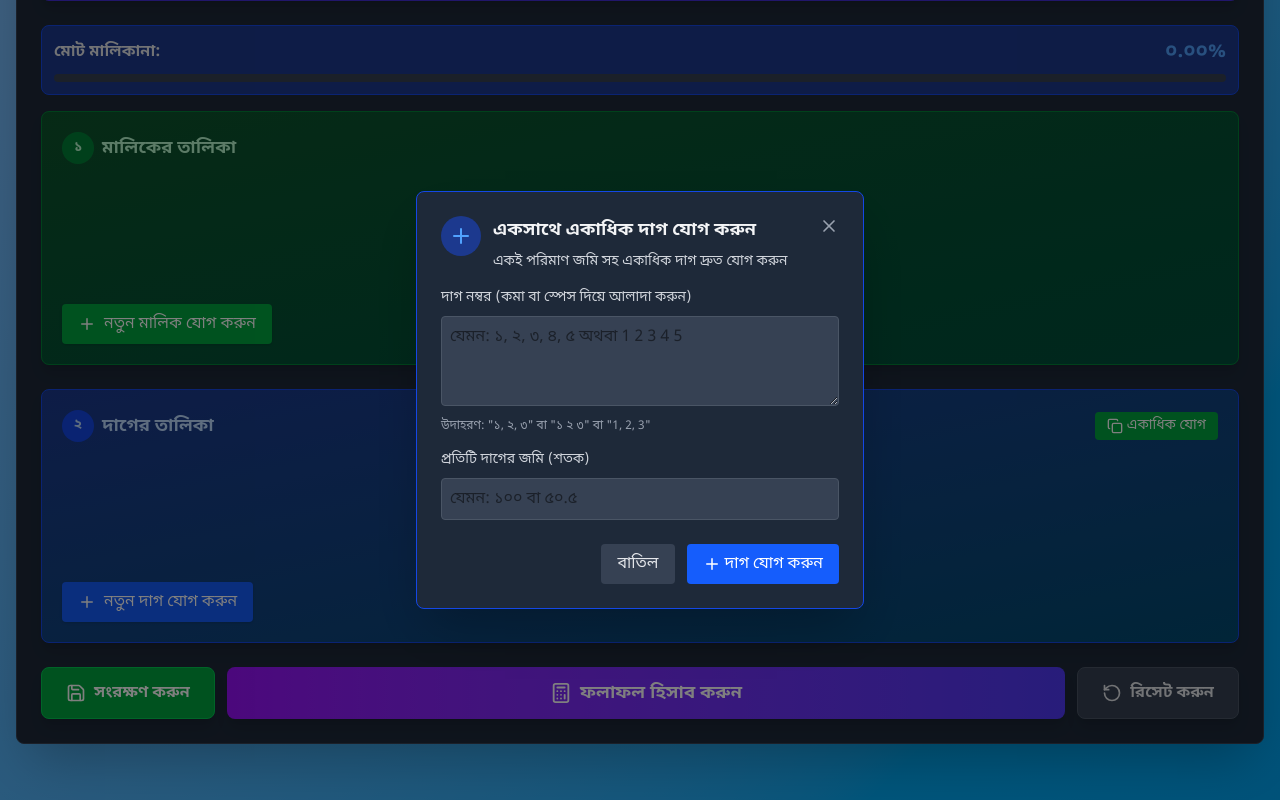
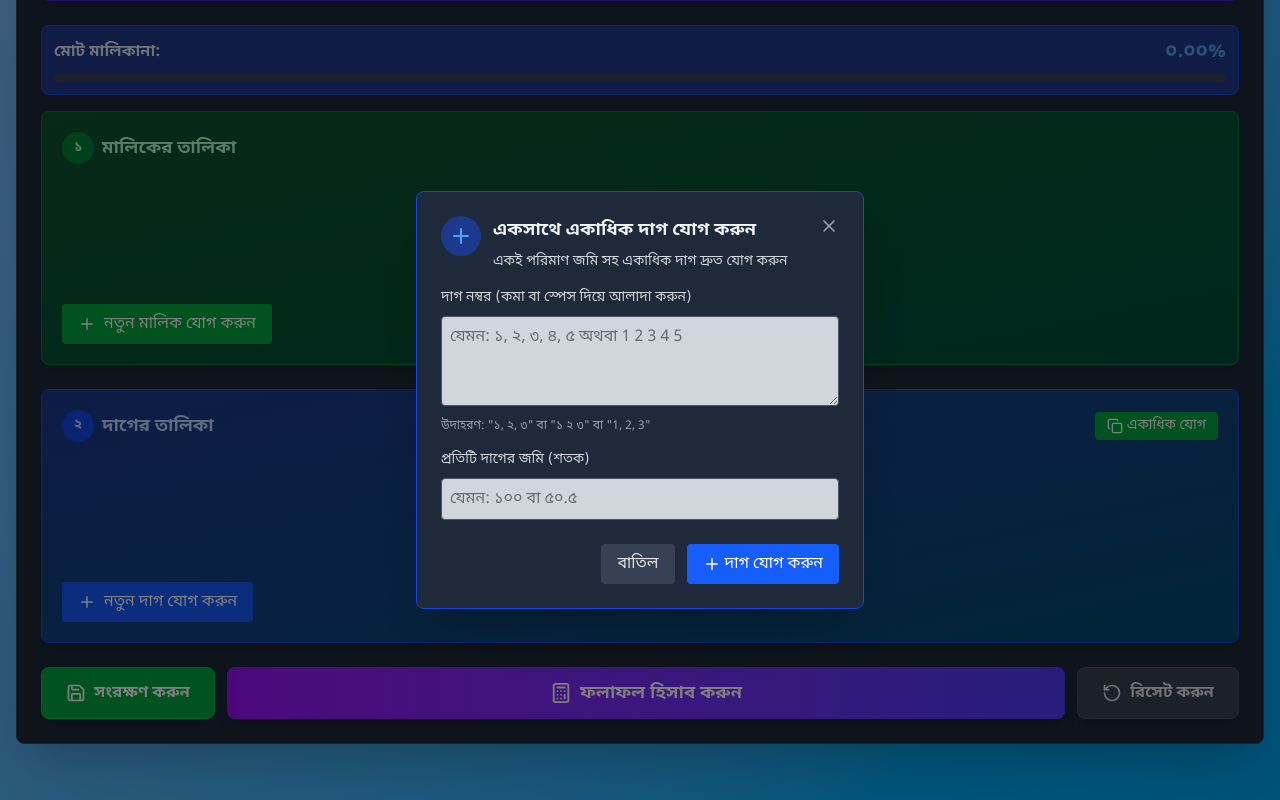
Before and after one commit to shoieb-dev/bengal-land-share-calculator, a Next.js app: page / in a window 1280 px wide. Both pictures are taken after a click on the button "একাধিক যোগ". Shown: the part 472-1272 px from the top of the page. Built offline with nearby package versions, Linux system fonts and the light colour scheme.

Commit message:
update input field color

```diff
--- a/src/components/khatian/BulkAddDagModal.tsx
+++ b/src/components/khatian/BulkAddDagModal.tsx
@@ -76,7 +76,7 @@ export default function BulkAddDagModal({ show, onClose, onAdd }: BulkAddDagModa
               onChange={(e) => setDagNumbers(e.target.value)}
               placeholder="যেমন: ১, ২, ৩, ৪, ৫ অথবা 1 2 3 4 5"
               rows={3}
-              className="w-full bg-gray-700 border border-gray-600 text-gray-100 p-2 rounded focus:ring-2 focus:ring-blue-500"
+              className="w-full bg-gray-300 border border-gray-600 text-gray-100 p-2 rounded focus:ring-2 focus:ring-blue-500"
             />
             <p className="text-gray-400 text-xs mt-1">উদাহরণ: "১, ২, ৩" বা "১ ২ ৩" বা "1, 2, 3"</p>
           </div>
@@ -89,7 +89,7 @@ export default function BulkAddDagModal({ show, onClose, onAdd }: BulkAddDagModa
               value={landAmount}
               onChange={(e) => setLandAmount(e.target.value)}
               placeholder="যেমন: ১০০ বা ৫০.৫"
-              className="w-full bg-gray-700 border border-gray-600 text-gray-100 p-2 rounded focus:ring-2 focus:ring-blue-500"
+              className="w-full bg-gray-300 border border-gray-600 text-gray-100 p-2 rounded focus:ring-2 focus:ring-blue-500"
             />
           </div>
 
```
